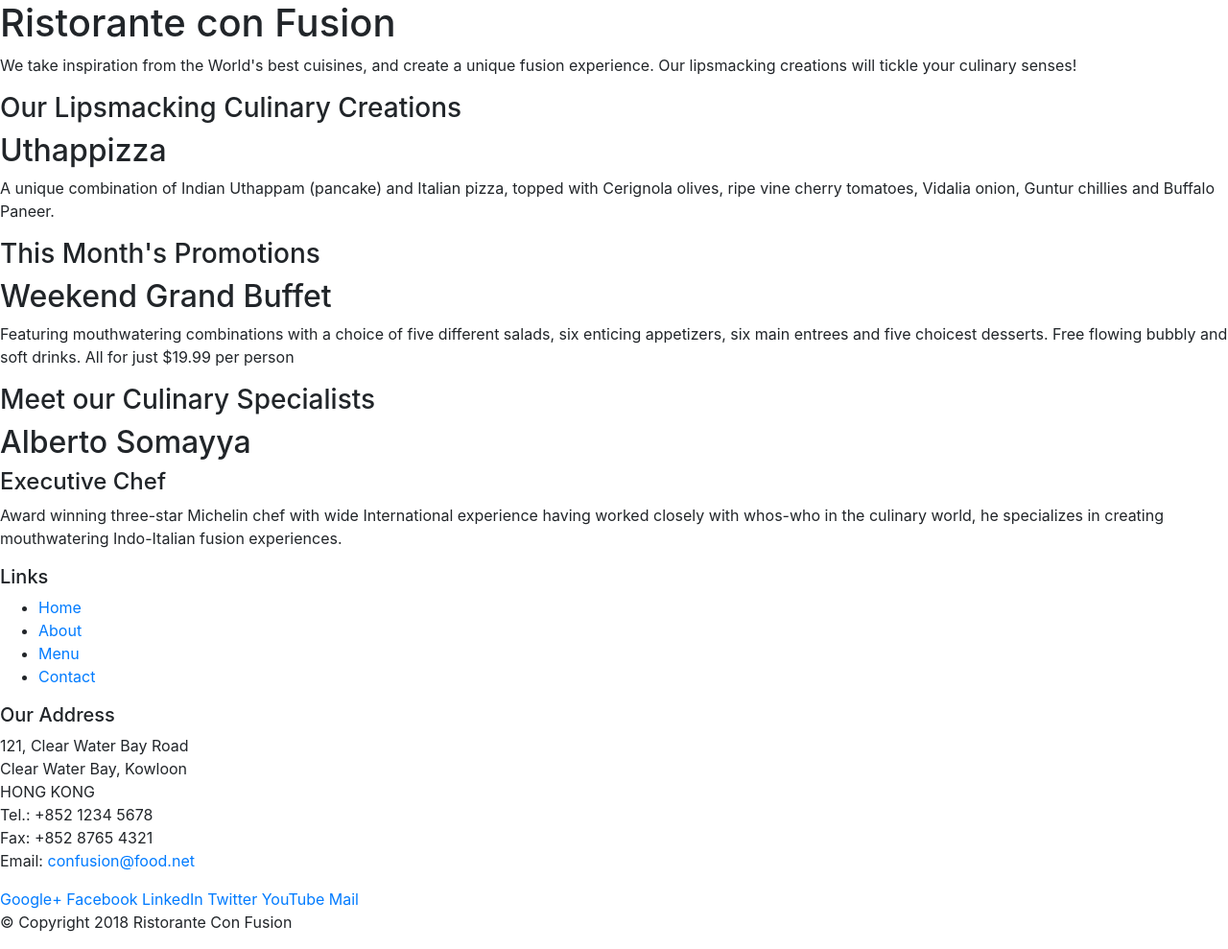
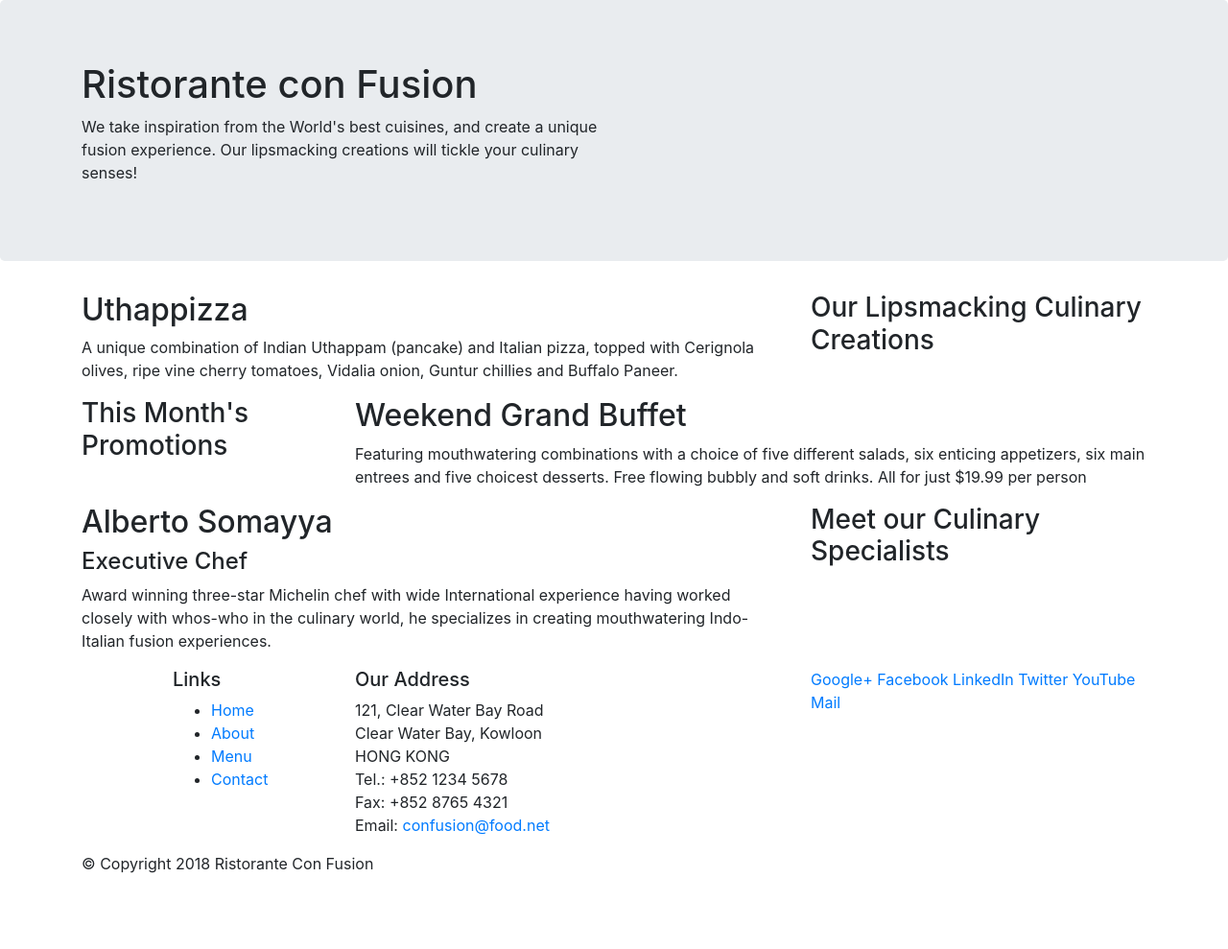
Before and after one commit to MrlameChicken/UI-Course, a website: page index.html in a window 1280 px wide. Shown: the whole page at 96% size. After the commit the page ends 928 px from the top, so only its background shows below. Drawn offline with nearby package versions, Linux system fonts and the light colour scheme.

Commit message:
Bootstrap Part 1

```diff
--- a/index.html
+++ b/index.html
@@ -14,46 +14,46 @@
 
 <body>
 
-    <header>
-        <div>
-            <div>
-                <div>
+    <header class="jumbotron">
+        <div class = "container">
+            <div class="row">
+                <div class="col-12 col-sm-6">
                     <h1>Ristorante con Fusion</h1>
                     <p>We take inspiration from the World's best cuisines, and create a unique fusion experience. Our lipsmacking creations will tickle your culinary senses!</p>
                 </div>
-                <div>
+                <div class="col-12 col-sm">
                 </div>
             </div>
         </div>
     </header>
 
-    <div>
-        <div>
-            <div>
+    <div class="container">
+        <div class="row">
+            <div class="col-12 order-sm-last col-sm-6 col-md-4">
                 <h3>Our Lipsmacking Culinary Creations</h3>
             </div>
-            <div>
+            <div class="col order-sm-first col-sm col-md">
                 <h2>Uthappizza</h2>
                 <p>A unique combination of Indian Uthappam (pancake) and Italian pizza, topped with Cerignola olives, ripe vine cherry tomatoes, Vidalia onion, Guntur chillies and Buffalo Paneer.</p>
             </div>
         </div>
 
 
-        <div>
-            <div>
+        <div class = "row">
+            <div class="col-12 col-sm-6 col-md-3">
                 <h3>This Month's Promotions</h3>
             </div>
-            <div>
+            <div class="col col-sm col-md">
                 <h2>Weekend Grand Buffet</h2>
                 <p>Featuring mouthwatering combinations with a choice of five different salads, six enticing appetizers, six main entrees and five choicest desserts. Free flowing bubbly and soft drinks. All for just $19.99 per person </p>
             </div>
         </div>
 
-        <div>
-            <div>
+        <div class ="row">
+            <div class="col-12  order-sm-last col-sm-6 col-md-4">
                 <h3>Meet our Culinary Specialists</h3>
             </div>
-            <div>
+            <div class="col order-sm-first col-sm col-md">
                 <h2>Alberto Somayya</h2>
                 <h4>Executive Chef</h4>
                 <p>Award winning three-star Michelin chef with wide International experience having worked closely with whos-who in the culinary world, he specializes in creating mouthwatering Indo-Italian fusion experiences. </p>
@@ -62,9 +62,9 @@
     </div>
 
     <footer>
-        <div>
-            <div>
-                <div>
+        <div class="container">
+            <div class="row">
+                <div class="col-4 offset-1 col-sm-2">
                     <h5>Links</h5>
                     <ul>
                         <li><a href="#">Home</a></li>
@@ -73,7 +73,7 @@
                         <li><a href="#">Contact</a></li>
                     </ul>
                 </div>
-                <div>
+                <div class="col-7 col-sm-5">
                     <h5>Our Address</h5>
                     <address>
 		              121, Clear Water Bay Road<br>
@@ -84,7 +84,7 @@
 		              Email: <a href="mailto:confusion@food.net">confusion@food.net</a>
 		           </address>
                 </div>
-                <div>
+                <div class="col-12 col-sm-4">
                     <div>
                         <a href="http://google.com/+">Google+</a>
                         <a href="http://www.facebook.com/profile.php?id=">Facebook</a>
@@ -95,8 +95,8 @@
                     </div>
                 </div>
            </div>
-           <div>
-                <div>
+           <div class="row">
+                <div class="col-auto">
                     <p>© Copyright 2018 Ristorante Con Fusion</p>
                 </div>
            </div>
```
